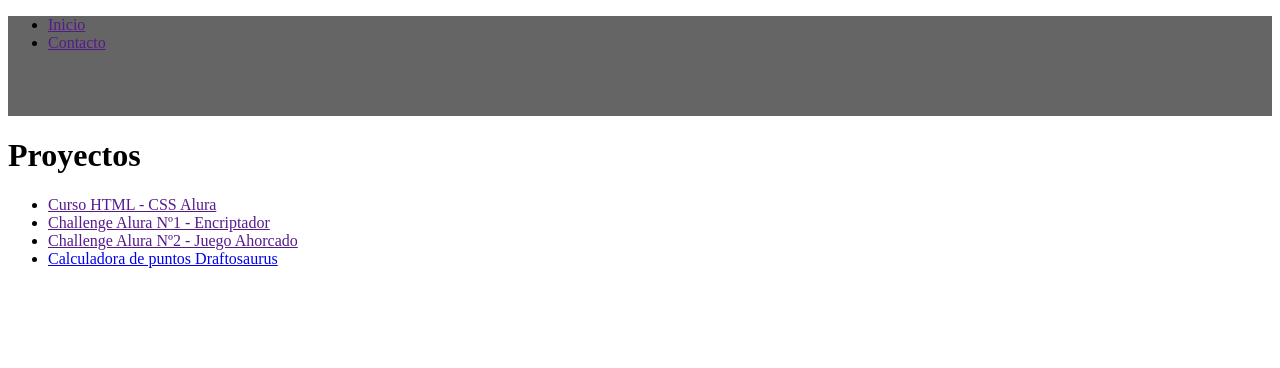
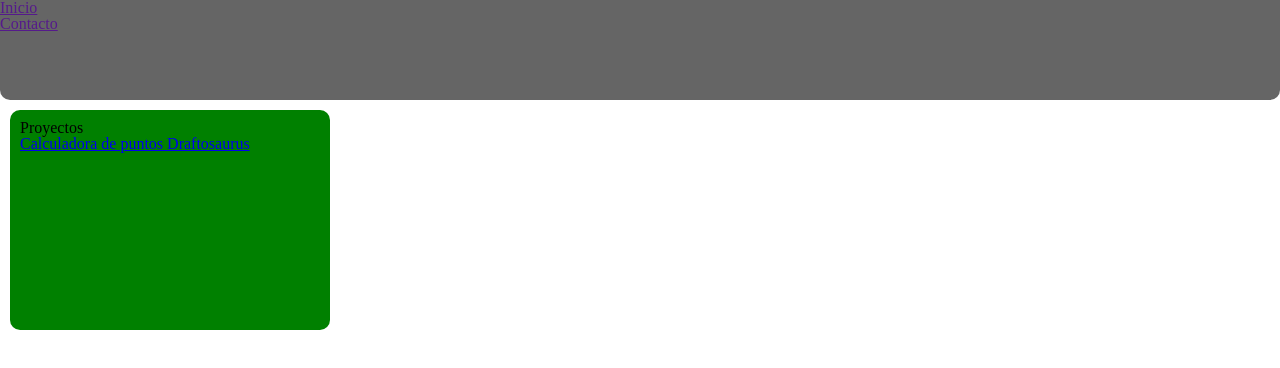
Before and after one commit to InvisibleDuckC/InvisibleDuckC.github.io, a plain HTML site: page index.html in a window 1280 px wide. Drawn offline with Linux system fonts and the light colour scheme.

Commit message:
commit de avance

```diff
--- a/index.html
+++ b/index.html
@@ -6,6 +6,7 @@
     <meta name="viewport" content="width=device-width, initial-scale=1.0">
     <title>Inicio</title>
     <link rel="stylesheet" href="./style.css">
+    <link rel="stylesheet" href="./reset.css">
 </head>
 <body>
     <header>
@@ -16,13 +17,16 @@
     </header>
 
     <main>
-        <h1>Proyectos</h1>
-        <ul>
-            <li><a href="">Curso HTML - CSS Alura</a></li>
-            <li><a href="">Challenge Alura Nº1 - Encriptador</a></li>
-            <li><a href="">Challenge Alura Nº2 - Juego Ahorcado</a></li>
-            <li><a href="./Draftosaurus/index.html">Calculadora de puntos Draftosaurus</a></li>
-        </ul>
+        <section class="proyectos">
+            <h1>Proyectos</h1>
+            <ul>
+                <!-- <li><a href="">Curso HTML - CSS Alura</a></li>
+                <li><a href="">Challenge Alura Nº1 - Encriptador</a></li>
+                <li><a href="">Challenge Alura Nº2 - Juego Ahorcado</a></li> -->
+                <li><a href="./Draftosaurus/index.html">Calculadora de puntos Draftosaurus</a></li>
+            </ul>
+        </section>
+
     </main>
 
     <footer>
--- /dev/null
+++ b/reset.css
@@ -0,0 +1,48 @@
+/* http://meyerweb.com/eric/tools/css/reset/
+   v2.0 | 20110126
+   License: none (public domain)
+*/
+
+html, body, div, span, applet, object, iframe,
+h1, h2, h3, h4, h5, h6, p, blockquote, pre,
+a, abbr, acronym, address, big, cite, code,
+del, dfn, em, img, ins, kbd, q, s, samp,
+small, strike, strong, sub, sup, tt, var,
+b, u, i, center,
+dl, dt, dd, ol, ul, li,
+fieldset, form, label, legend,
+table, caption, tbody, tfoot, thead, tr, th, td,
+article, aside, canvas, details, embed,
+figure, figcaption, footer, header, hgroup,
+menu, nav, output, ruby, section, summary,
+time, mark, audio, video {
+	margin: 0;
+	padding: 0;
+	border: 0;
+	font-size: 100%;
+	font: inherit;
+	vertical-align: baseline;
+}
+/* HTML5 display-role reset for older browsers */
+article, aside, details, figcaption, figure,
+footer, header, hgroup, menu, nav, section {
+	display: block;
+}
+body {
+	line-height: 1;
+}
+ol, ul {
+	list-style: none;
+}
+blockquote, q {
+	quotes: none;
+}
+blockquote:before, blockquote:after,
+q:before, q:after {
+	content: '';
+	content: none;
+}
+table {
+	border-collapse: collapse;
+	border-spacing: 0;
+}
--- a/style.css
+++ b/style.css
@@ -2,4 +2,15 @@ header{
     background-color: rgb(101, 101, 101);
     width: 100%;
     height: 100px;
+    border-bottom-left-radius: 10px;
+    border-bottom-right-radius: 10px;
 }
+
+.proyectos{
+    background-color: green;
+    border-radius: 10px;
+    padding: 10px;
+    height: 200px;
+    width: 300px;
+    margin: 10px;
+}
```
